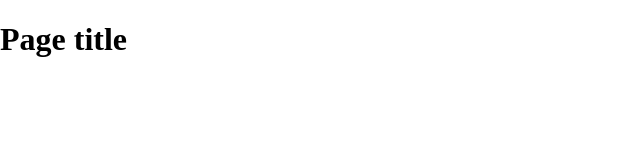
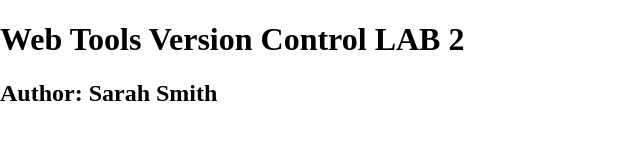
Before and after one commit to smith-sarah/wtvclab3smith, a plain HTML site: page index.html in a window 1280 px wide. Shown: the whole page, without its empty margins (0-640 px from the left). Drawn offline with nearby package versions, Linux system fonts and the light colour scheme.

Commit message:
commit changes  Please enter the commit message for your changes. Lines starting

```diff
--- a/index.html
+++ b/index.html
@@ -14,7 +14,8 @@
     </head>
     <body>
     <header>
-	<h1>Page title</h1>
+	<h1>Web Tools Version Control LAB 2</h1>
+	<h2>Author: Sarah Smith</h2>
     </header>
     <nav id="pageNav">
     </nav>
```
